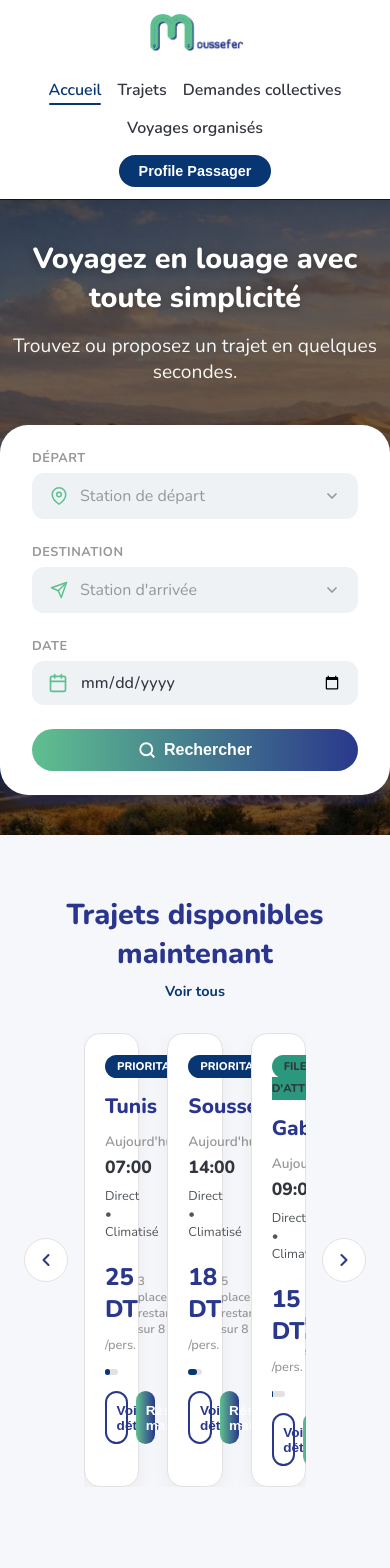
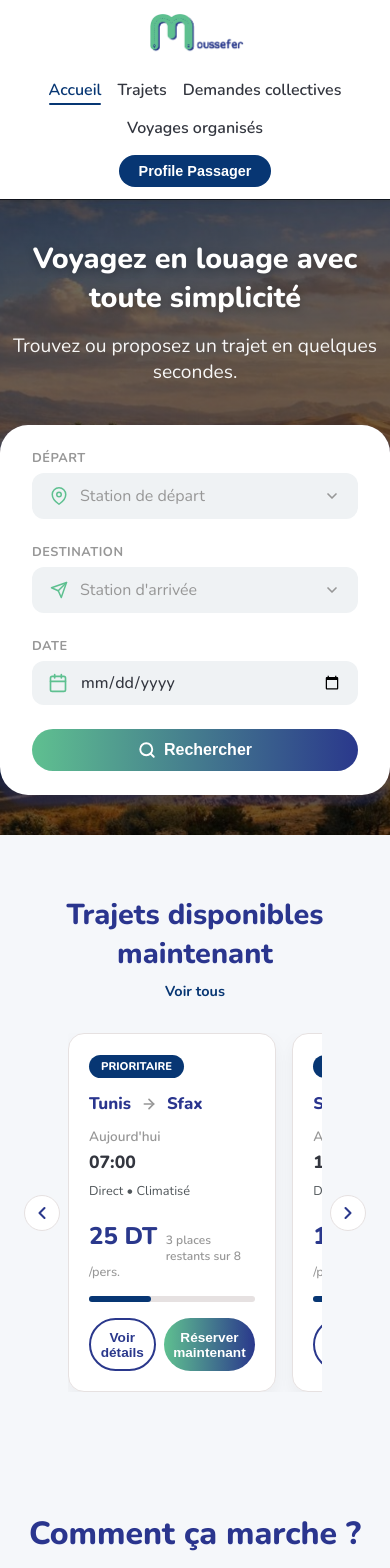
Before and after one commit to Waelmjaied/Moussefer-Demo, an Angular app: page / in a window 390 px wide. Shown: the top 1568 px of the page. Built offline with nearby package versions, Linux system fonts and the light colour scheme; sample sign-in values are in the browser's storage.

Commit message:
Add demo mock data, zero fake dashboard stats, sync passenger sidebar colors with driver

```diff
--- a/src/app/modules/passenger/collective-demand/collective-demand.component.css
+++ b/src/app/modules/passenger/collective-demand/collective-demand.component.css
@@ -1105,3 +1105,70 @@
 .search-hero-overlay {
   /* Optional: add more overlay if needed */
 }
+/* ---------- FILTER BAR ---------- */
+.filter-bar {
+  display: flex;
+  gap: 0.5rem;
+  padding: 1.25rem 1.5rem 1rem;   /* aligns with .list-header padding */
+  overflow-x: auto;               /* scrollable row on small screens */
+  scrollbar-width: none;          /* Firefox */
+}
+.filter-bar::-webkit-scrollbar {
+  display: none;                  /* Chrome/Safari */
+}
+
+.filter-btn {
+  display: inline-flex;
+  align-items: center;
+  gap: 0.5rem;
+  padding: 0.55rem 1.1rem;
+  border-radius: 9999px;
+  border: 1.5px solid #e2e8f0;
+  background: #ffffff;
+  color: #64748b;
+  font-size: 0.85rem;
+  font-weight: 600;
+  font-family: inherit;
+  cursor: pointer;
+  white-space: nowrap;
+  flex-shrink: 0;
+  transition: all 0.25s ease;
+}
+
+.filter-btn i {
+  font-size: 0.95rem;
+}
+
+/* Inactive count bubble */
+.filter-btn .count {
+  background: #f1f5f9;
+  color: #64748b;
+  font-size: 0.72rem;
+  font-weight: 700;
+  padding: 0.1rem 0.5rem;
+  border-radius: 9999px;
+  line-height: 1.5;
+}
+
+/* Hover (inactive) */
+.filter-btn:hover:not(.active) {
+  border-color: #10b981;
+  color: #047857;
+  background: #ecfdf5;
+  transform: translateY(-1px);
+}
+
+/* Active state — your brand gradient */
+.filter-btn.active {
+  background: linear-gradient(135deg, #12b76a 0%, #2a388c 100%);
+  border-color: transparent;
+  color: #ffffff;
+  box-shadow: 0 4px 14px rgba(16, 185, 129, 0.35);
+  transform: translateY(-1px);
+}
+
+/* Active count bubble */
+.filter-btn.active .count {
+  background: rgba(255, 255, 255, 0.25);
+  color: #ffffff;
+}
--- a/src/app/modules/passenger/collective-demand/collective-demand.component.html
+++ b/src/app/modules/passenger/collective-demand/collective-demand.component.html
@@ -358,28 +358,28 @@
         <div class="list-view">
           <div class="list-card">
 
-            <!-- ← AJOUTÉ: Filter bar -->
+            <!-- ← Filter bar -->
             <div class="filter-bar">
               <button
                 [class.active]="currentFilter === 'ACTIVE'"
                 (click)="setFilter('ACTIVE')"
                 class="filter-btn">
                 <i class="bi bi-lightning-charge"></i>
-                Actives ({{ activeCount }})
+                Actives <span class="count">{{ activeCount }}</span>
               </button>
               <button
                 [class.active]="currentFilter === 'HISTORY'"
                 (click)="setFilter('HISTORY')"
                 class="filter-btn">
                 <i class="bi bi-clock-history"></i>
-                Historique ({{ historyCount }})
+                Historique <span class="count">{{ historyCount }}</span>
               </button>
               <button
                 [class.active]="currentFilter === 'ALL'"
                 (click)="setFilter('ALL')"
                 class="filter-btn">
                 <i class="bi bi-list-ul"></i>
-                Toutes ({{ totalCount }})
+                Toutes <span class="count">{{ totalCount }}</span>
               </button>
             </div>
 
--- a/src/app/modules/public/reception/reception.component.css
+++ b/src/app/modules/public/reception/reception.component.css
@@ -1243,3 +1243,49 @@
   font-size: 0.85rem;
   color: var(--text-muted);
 }
+/* ========== MOBILE FIX — TRAJETS & VOYAGES CAROUSELS ========== */
+@media (max-width: 768px) {
+  /* Make carousels swipeable with snap */
+  .trips-grid,
+  .org-grid {
+    overflow-x: auto;
+    scroll-snap-type: x mandatory;
+    -webkit-overflow-scrolling: touch;
+    scrollbar-width: none;         /* Firefox */
+    gap: 16px;
+  }
+  .trips-grid::-webkit-scrollbar,
+  .org-grid::-webkit-scrollbar {
+    display: none;                 /* Chrome/Safari */
+  }
+
+  /* One card at a time, with a peek of the next */
+  .trip-card,
+  .org-card {
+    width: 82%;
+    scroll-snap-align: start;
+  }
+
+  /* Long city names must not overflow the smaller card */
+  .trip-route {
+    flex-wrap: wrap;
+    font-size: 1.15rem;
+  }
+  .city {
+    font-size: 1.05rem;
+  }
+
+  /* Tighter wrapper + smaller arrows */
+  .carousel-wrapper {
+    gap: 8px;
+  }
+  .carousel-btn {
+    width: 36px;
+    height: 36px;
+  }
+}
+@media (max-width: 768px) {
+  .banner-card {
+    width: 85% !important;
+  }
+}
--- a/src/app/modules/public/reception/reception.component.html
+++ b/src/app/modules/public/reception/reception.component.html
@@ -437,17 +437,43 @@
       <div class="tag-label">AVIS CLIENTS</div>
       <h2 class="title-center">Ce que disent nos voyageurs</h2>
       <div class="reviews-grid">
-        <div class="review-card" *ngFor="let review of [1,2,3]">
+
+        <div class="review-card">
           <div class="stars">★★★★★</div>
           <p>« Fini le stress de la station ! Je réserve depuis chez moi et je sais exactement à quelle heure mon louage part. »</p>
           <div class="reviewer">
             <div class="avatar">L</div>
             <div class="info">
-              <strong>Leila Bouaziz</strong>
+              <strong>Leïla Bouaziz</strong>
               <span>Tunis → Sfax</span>
             </div>
           </div>
         </div>
+
+        <div class="review-card">
+          <div class="stars">★★★★★</div>
+          <p>« Chauffeur ponctuel et trajet confortable. Le paiement en ligne m'a évité de chercher un distributeur à la station. »</p>
+          <div class="reviewer">
+            <div class="avatar">M</div>
+            <div class="info">
+              <strong>Mohamed Trabelsi</strong>
+              <span>Sousse → Tunis</span>
+            </div>
+          </div>
+        </div>
+
+        <div class="review-card">
+          <div class="stars">★★★★<span style="color:#e0e0e0;">★</span></div>
+          <p>« Très pratique pour organiser mes déplacements chaque semaine. Le suivi en temps réel est un vrai plus. »</p>
+          <div class="reviewer">
+            <div class="avatar">S</div>
+            <div class="info">
+              <strong>Sarah Gharbi</strong>
+              <span>Nabeul → Sousse</span>
+            </div>
+          </div>
+        </div>
+
       </div>
     </section>
   </main>
--- a/src/styles.css
+++ b/src/styles.css
@@ -1,8 +1,9 @@
+@import url('https://fonts.googleapis.com/css2?family=Nunito:wght@400;500;600;700;800;900&display=swap');
 /* ============================================
    0.  CSS CUSTOM PROPERTIES (Design Tokens)
    ============================================ */
 :root {
-  --font-base: 'Inter', system-ui, -apple-system, 'Segoe UI', Roboto, Helvetica, sans-serif;
+  --font-base: 'Nunito', system-ui, -apple-system, 'Segoe UI', Roboto, Helvetica, sans-serif;
 
   /* Spacing scale */
   --space-xs: 0.5rem;
```
